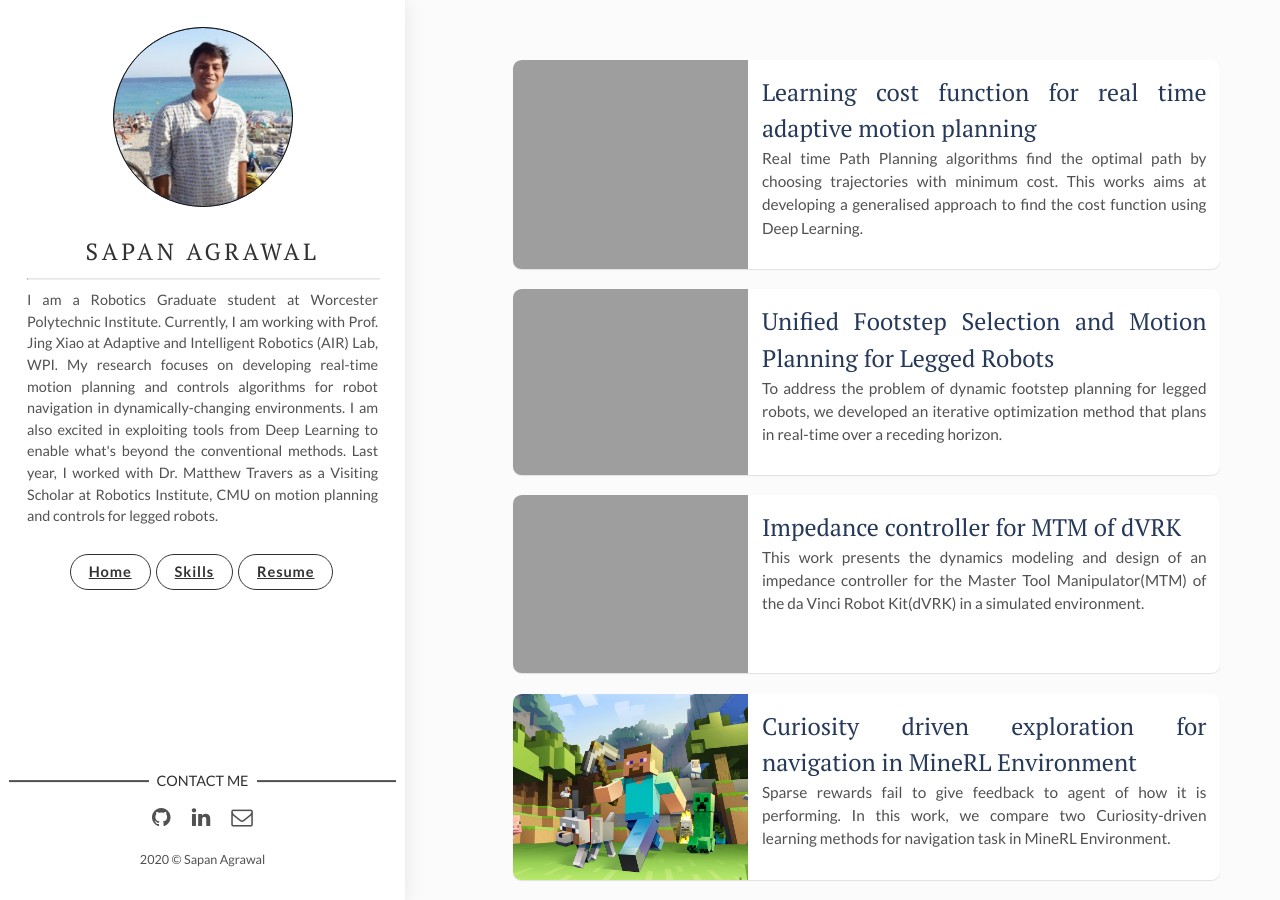
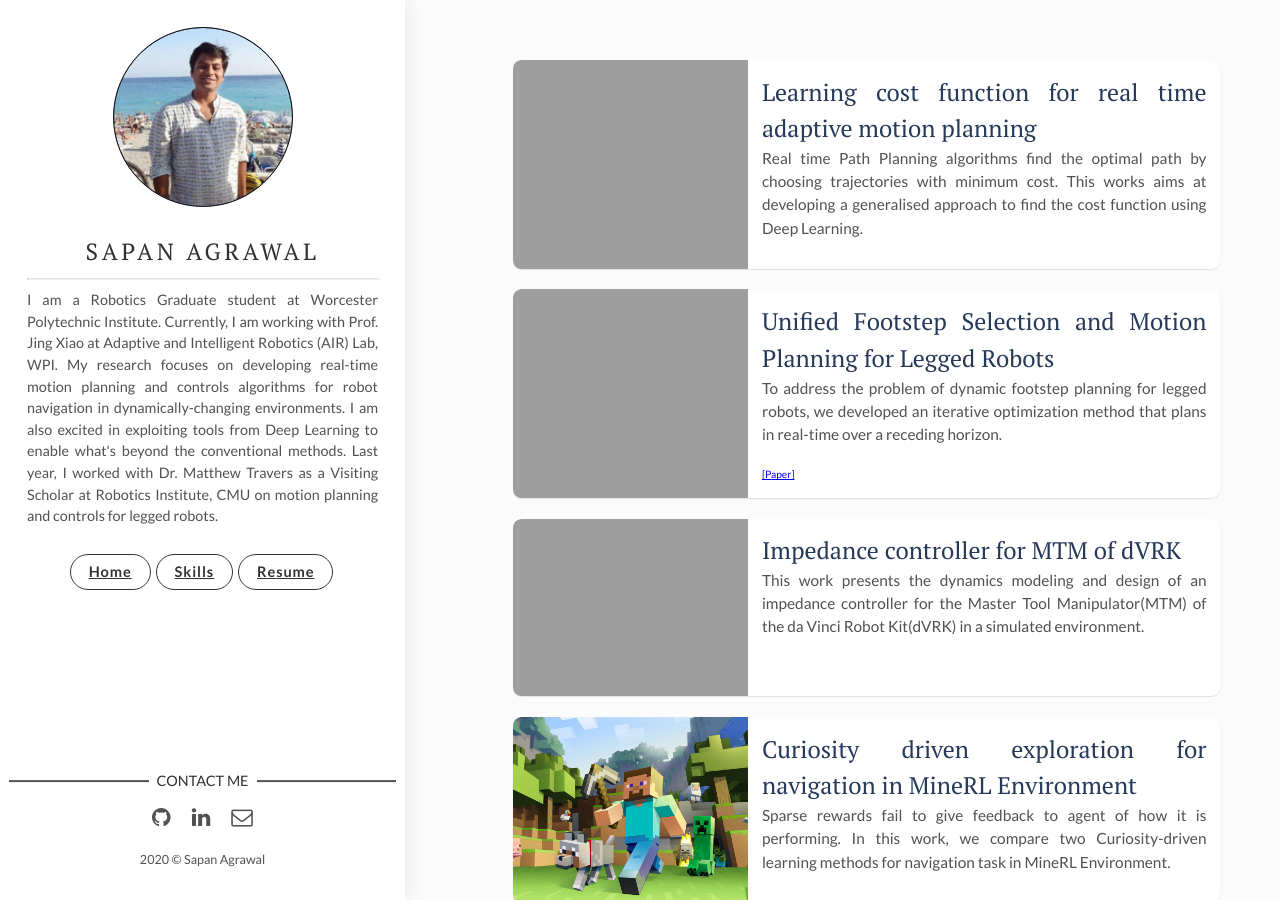
Before and after one commit to sapan-ostic/sapan-ostic.github.io, a Jekyll site: the page built from index.html, in a window 1280 px wide and 900 px high. Built offline with Jekyll 4.4.1, drawn with Linux system fonts in a browser that asks for light colours; the list of posts is cut into pages by our own code.

Commit message:
general commit

```diff
--- a/_posts/2019-01-27-Unified-Footstep-Selection-and-Motion-Planning-for-Legged-Robots.markdown
+++ b/_posts/2019-01-27-Unified-Footstep-Selection-and-Motion-Planning-for-Legged-Robots.markdown
@@ -6,6 +6,7 @@
 img: flyped.gif # Add image post (optional)
 fig-caption: # Add figcaption (optional)
 tags: [Motion Planning, Controls, MATLAB, ROS, GAZEBO, C++]
+paper: /assets/pdf/humanoids.pdf
 ---
 To address the problem of dynamic footstep planning for legged robots, we developed an iterative optimization method that plans in real-time over a receding horizon. We provided analytical solution to linearization of event-based discrete hybrid dynamics, allowing superior accuracy with lower computation and time complexity compared to numerical differentiation. Besides this, we established new method to incorporate terrain as soft-state constraint into the iLQR formulation.
 
--- a/index.html
+++ b/index.html
@@ -11,7 +11,23 @@
     <h2 class="post-title"><a href="{{post.url | prepend: site.baseurl}}">{{post.title}}</a></h2>
     <p>{{post.description}}</p>
     <!-- <span class="post-date">{{post.date | date: '%Y, %b %d'}}&nbsp;&nbsp;&nbsp;—&nbsp;</span> -->
-    <!-- <span class="post-words"> "sdad" </span> -->
+    <!-- <span class="post-words"> <a href="">[PDF]</a></span> -->
+    {% if post.paper %}
+      <span class="post-words"> <a href="{{post.paper_url | prepend: site.baseurl}}">[Paper]</a></span>
+    {% endif %}
+
+    {% if post.report %}
+      <span class="post-words"> <a href="{{post.report_url | prepend: site.baseurl}}">[Report]</a></span>
+    {% endif %}
+
+    {% if post.video %}
+      <span class="post-words"> <a href="{{post.video_url}}">[Video]</a></span>
+    {% endif %}
+
+    {% if post.poster %}
+      <span class="post-words"> <a href="{{post.poster_url | prepend: site.baseurl}}">[Poster]</a></span>
+    {% endif %}
+
   </div>
 </article>
 {% endfor %}
```
Also changed, not shown: 1 other file.
